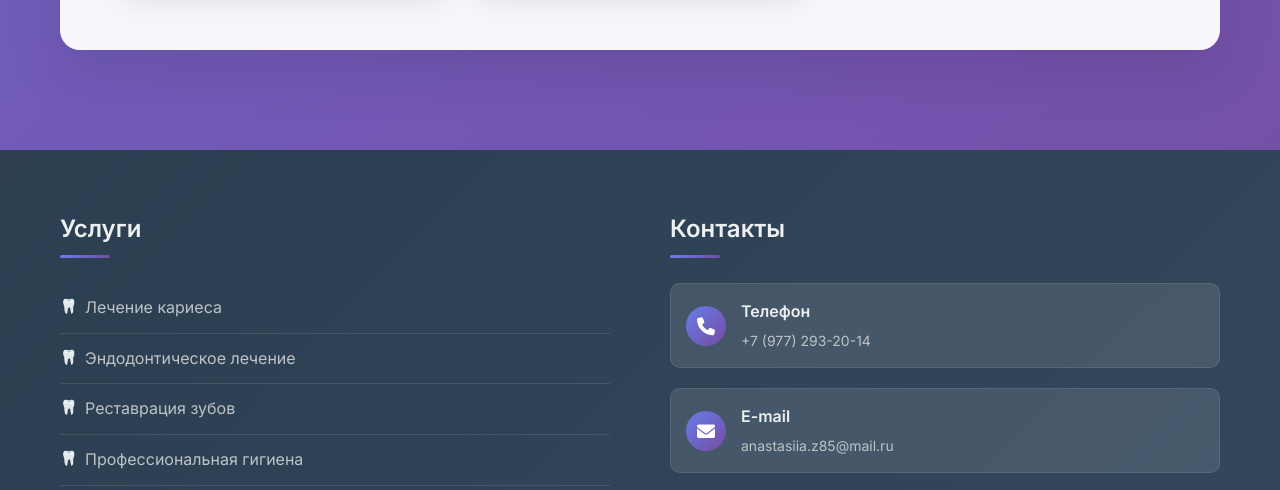
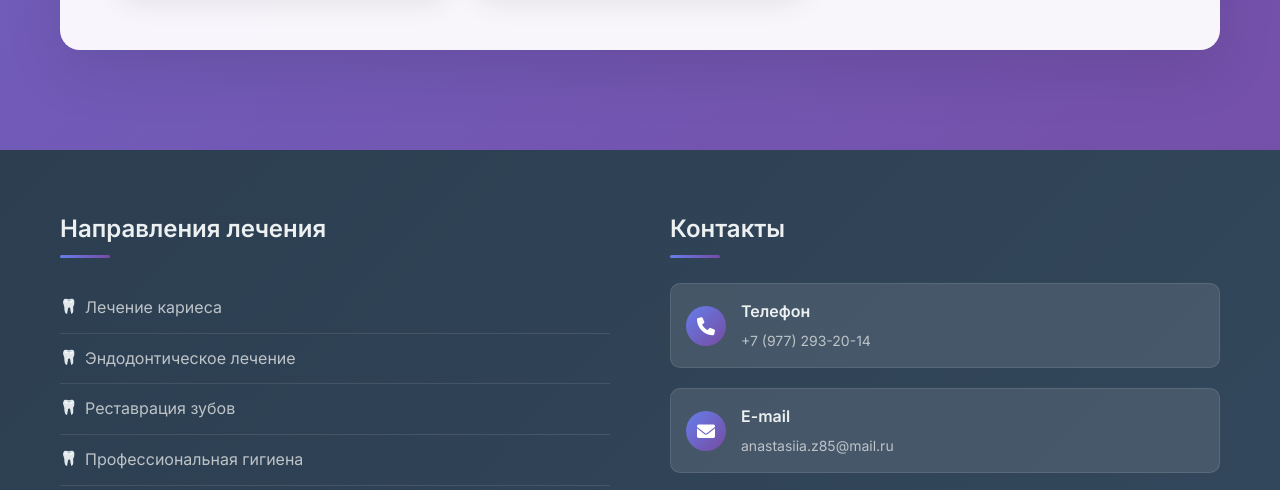
Before and after one commit to Stas2664/dental-website, a plain HTML site: page index.html in a window 1280 px wide. Shown: the part 4273-4763 px from the top of the page. Drawn offline with nearby package versions, Linux system fonts and the light colour scheme.

Commit message:
Update index.html

```diff
--- a/index.html
+++ b/index.html
@@ -1605,7 +1605,7 @@
         <div class="footer-content">
             <!-- Секция услуг -->
             <div class="footer-section">
-                <h3>Услуги</h3>
+                <h3>Направления лечения</h3>
                 <ul class="services-list">
                     <li>Лечение кариеса</li>
                     <li>Эндодонтическое лечение</li>
```
